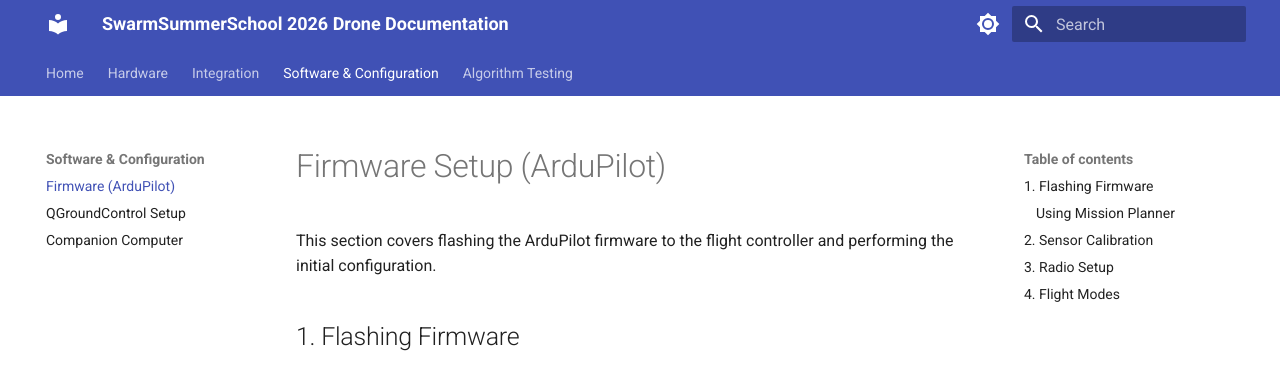
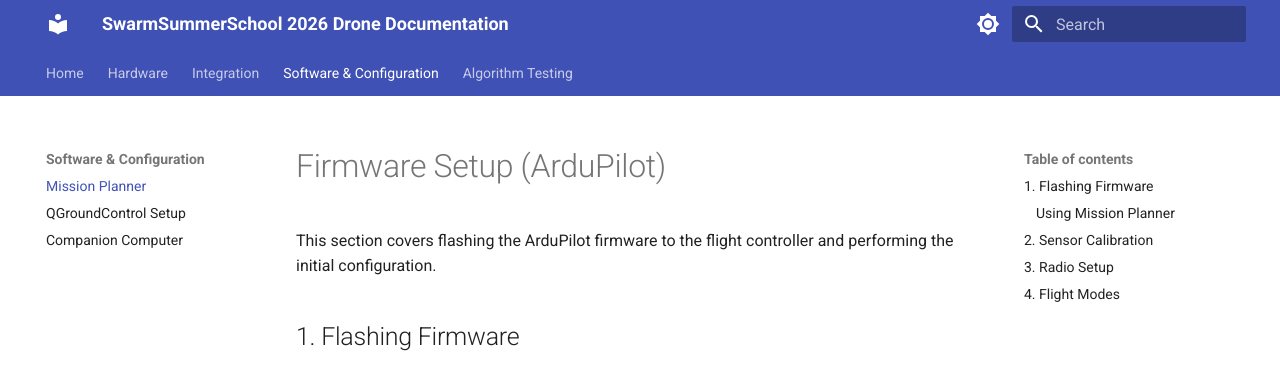
Before and after one commit to TTZ-Unbemannte-Flugsysteme/SwarmSummerSchool_2026, an MkDocs documentation site: the page built from docs/software/firmware.md, in a window 1280 px wide. Shown: the top 370 px of the page. Built offline with MkDocs 1.6.1 and Material for MkDocs 9.7.7, drawn with Linux system fonts in a browser that asks for light colours.

Commit message:
docs: rename Firmware (ArduPilot) to Mission Planner in nav

```diff
--- a/mkdocs.yml
+++ b/mkdocs.yml
@@ -37,7 +37,7 @@ nav:
   - Integration:
     - Overview: integration/index.md
   - Software & Configuration:
-    - Firmware (ArduPilot): software/firmware.md
+    - Mission Planner: software/firmware.md
     - QGroundControl Setup: software/qgroundcontrol.md
     - Companion Computer: software/companion_computer.md
   - Algorithm Testing:
```
